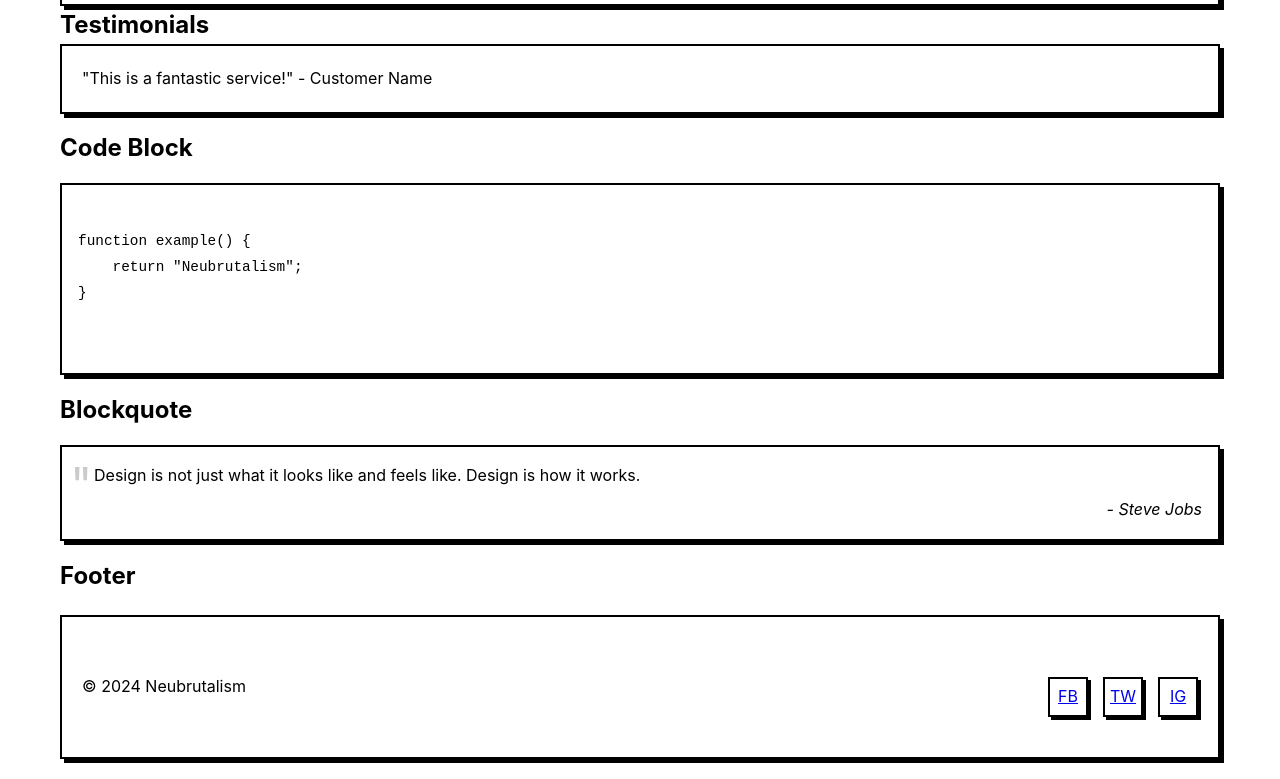
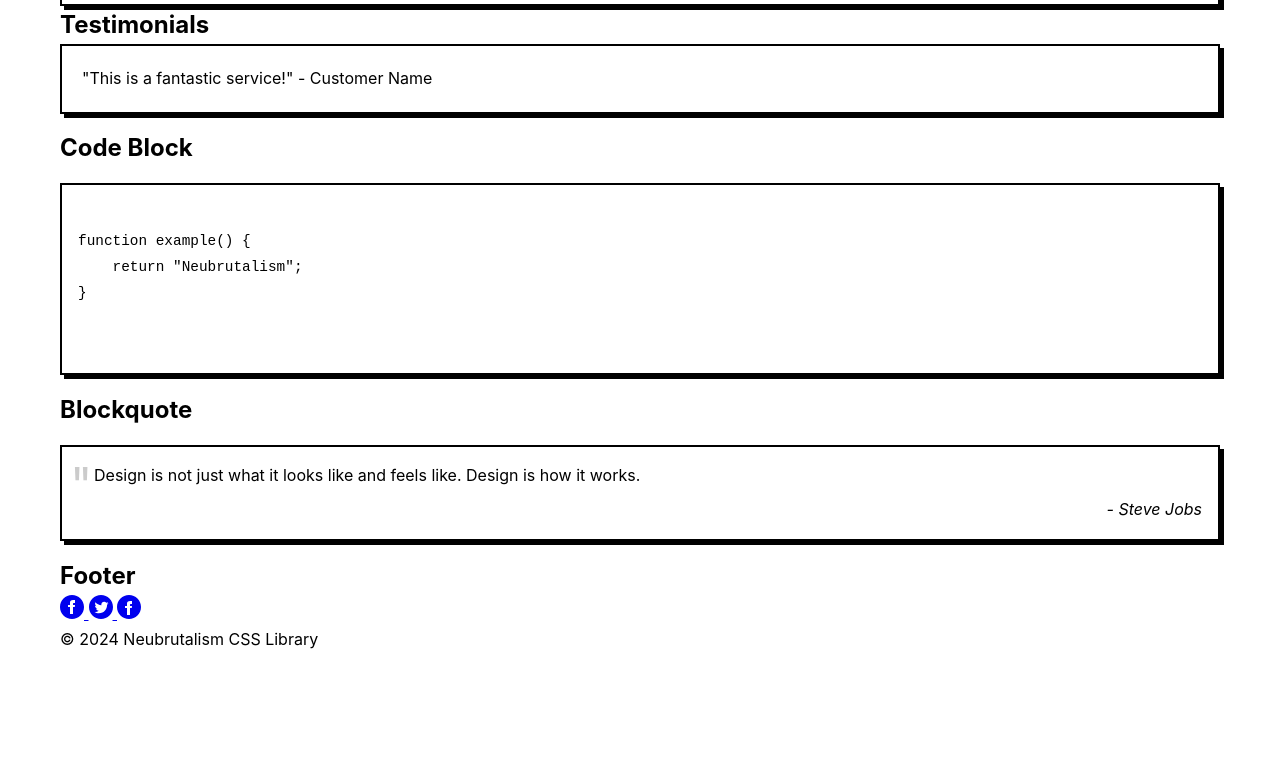
Before and after one commit to codinginbarn/Neubrutalism, a plain HTML site: page index.html in a window 1280 px wide. Shown: the part 4382-5161 px from the top of the page. After the commit the page ends 5054 px from the top, so only its background shows below. Drawn offline with Linux system fonts and the light colour scheme.

Commit message:
Feat: Add footer component

```diff
--- a/index.html
+++ b/index.html
@@ -370,13 +370,27 @@ function example() {
    <section>
     <h2>Footer</h2>
     <!-- Simple Footer -->
-    <footer class="nb-footer nb-footer-simple">
-     <div>© 2024 Neubrutalism</div>
-     <div class="nb-footer-social">
-      <a href="#" class="nb-footer-social-icon">FB</a>
-      <a href="#" class="nb-footer-social-icon">TW</a>
-      <a href="#" class="nb-footer-social-icon">IG</a>
-     </div>
+    <footer class="nb-footer-social-compact">
+    <div class="nb-footer-social-icons">
+        <a href="#" class="nb-social-icon" title="Facebook">
+            <svg viewBox="0 0 24 24" fill="currentColor" width="24" height="24">
+                <path d="M12 0c-6.627 0-12 5.373-12 12s5.373 12 12 12 12-5.373 12-12-5.373-12-12-12zm3 8h-1.35c-.538 0-.65.221-.65.778v1.222h2l-.209 2h-1.791v7h-3v-7h-2v-2h2v-2.308c0-1.769.931-2.692 3.029-2.692h1.971v3z"/>
+            </svg>
+        </a>
+        <a href="#" class="nb-social-icon" title="Twitter">
+            <svg viewBox="0 0 24 24" fill="currentColor" width="24" height="24">
+                <path d="M12 0c-6.627 0-12 5.373-12 12s5.373 12 12 12 12-5.373 12-12-5.373-12-12-12zm6.066 9.645c.183 4.04-2.83 8.544-8.164 8.544-1.622 0-3.131-.476-4.402-1.291 1.524.18 3.045-.244 4.252-1.189-1.256-.023-2.317-.854-2.684-1.995.451.086.895.061 1.298-.049-1.381-.278-2.335-1.522-2.304-2.853.388.215.83.344 1.301.359-1.279-.855-1.641-2.544-.889-3.835 1.416 1.738 3.533 2.881 5.92 3.001-.419-1.796.944-3.527 2.799-3.527.825 0 1.572.349 2.096.907.654-.128 1.27-.367 1.824-.697-.215.671-.67 1.233-1.263 1.589.581-.07 1.135-.224 1.649-.453-.384.578-.87 1.084-1.433 1.489z"/>
+            </svg>
+        </a>
+        <a href="#" class="nb-social-icon" title="Instagram">
+            <svg viewBox="0 0 24 24" fill="currentColor" width="24" height="24">
+                <path d="M12 0c-6.627 0-12 5.373-12 12s5.373 12 12 12 12-5.373 12-12-5.373-12-12-12zm3 9h-1.35c-.538 0-.65.221-.65.778v1.222h2l-.209 2h-1.791v7h-3v-7h-2v-2h2v-2.308c0-1.769.931-2.692 3.029-2.692h1.971v3z"/>
+            </svg>
+        </a>
+    </div>
+    <div class="nb-footer-text">
+        © 2024 Neubrutalism CSS Library
+    </div>
     </footer>
    </section>
   </div>
```
